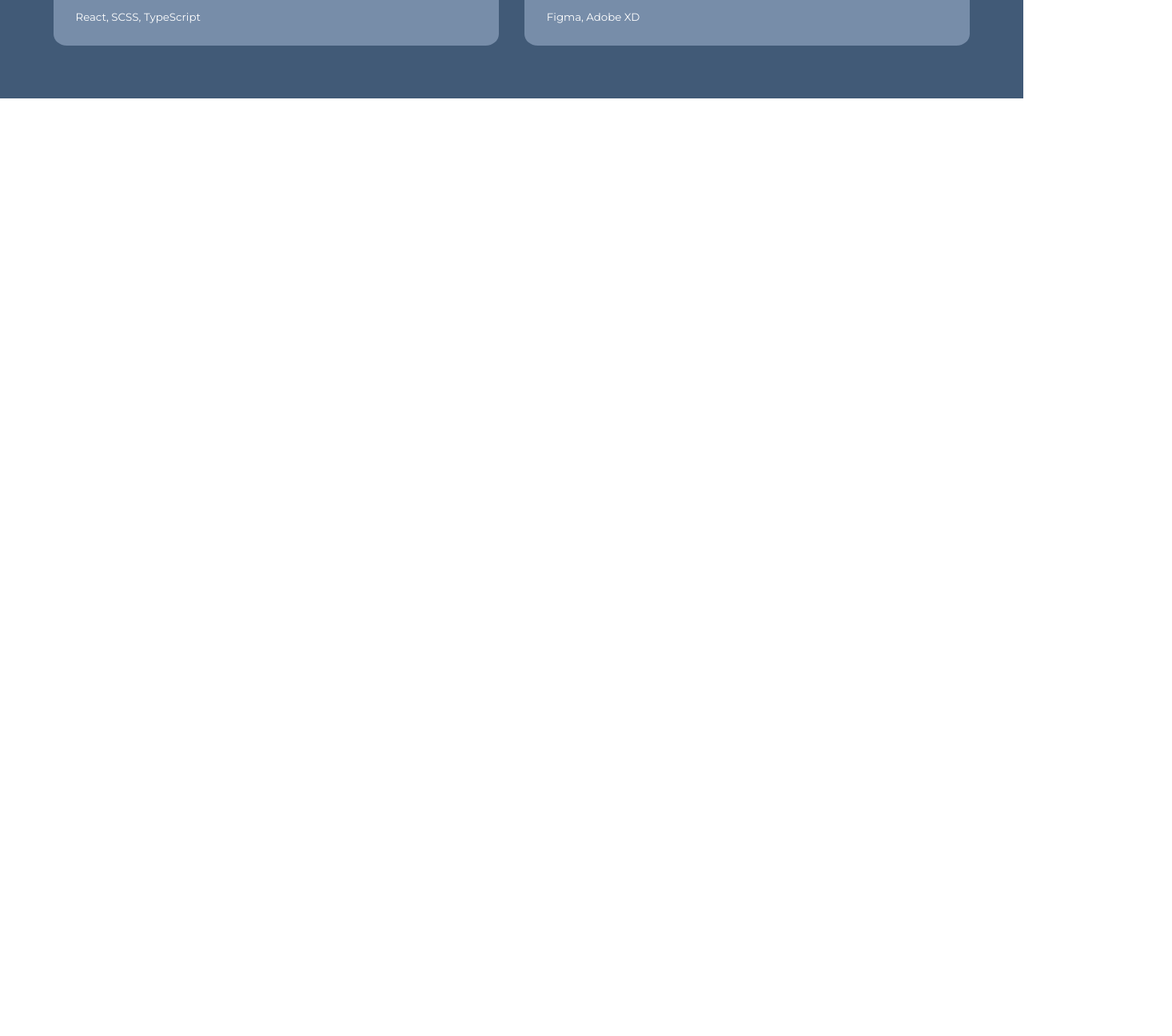
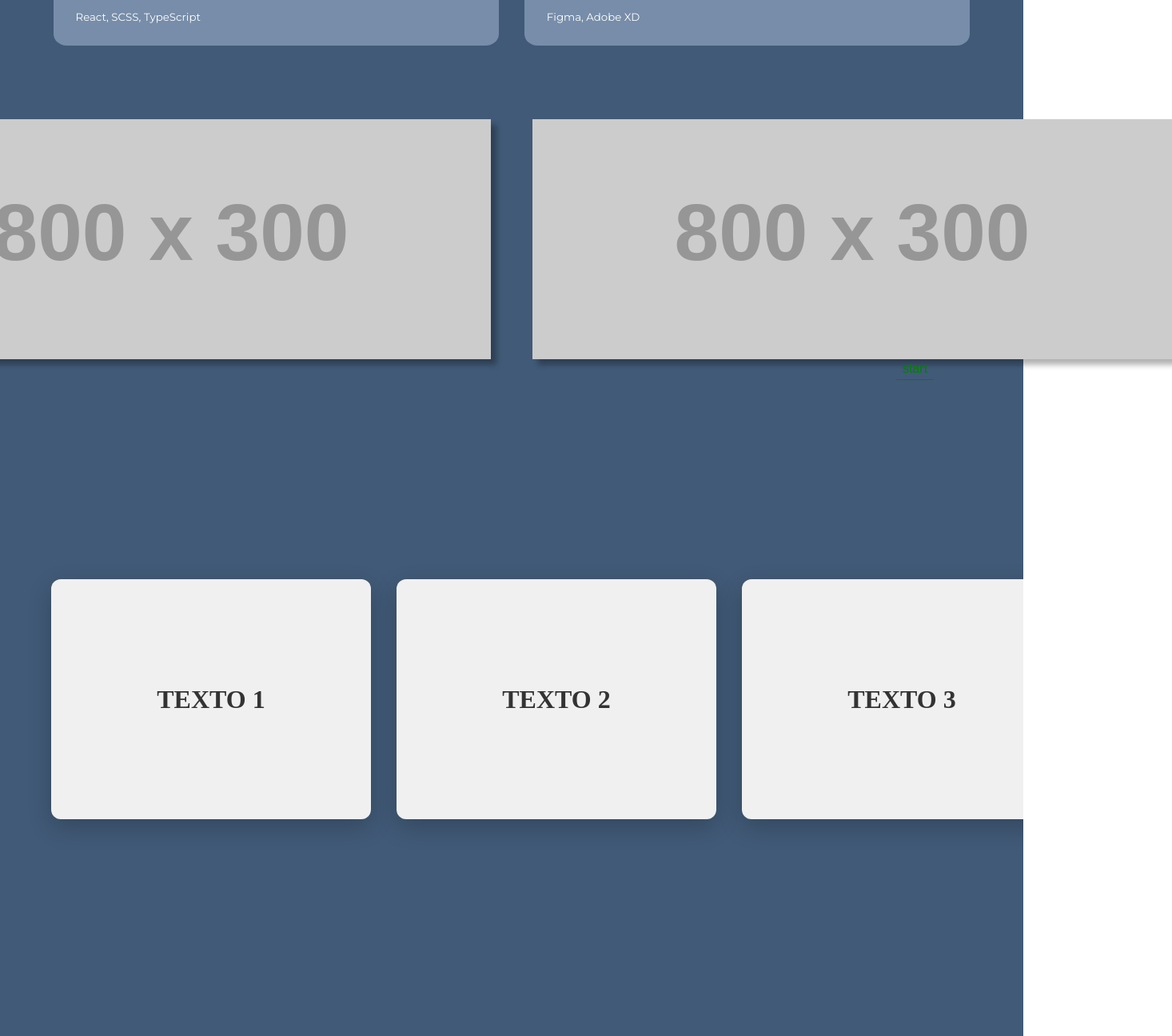
Before and after one commit to BarucCarrillo/portafolio-baruc, a React (Vite) app: page / in a window 1280 px wide. Shown: the part 680-1975 px from the top of the page at 80% size, 1466 px wide, since content can reach past the window. Before the commit the page ends 803 px from the top, so only its background shows below. Built offline with nearby package versions, Linux system fonts and the light colour scheme.

Commit message:
seccion multimedia, animacion gsap

```diff
--- /dev/null
+++ b/src/components/CarouselText/CarouselText.tsx
@@ -0,0 +1,58 @@
+import { useRef, useLayoutEffect } from 'react';
+import gsap from 'gsap';
+import ScrollTrigger from 'gsap/ScrollTrigger';
+import './carousel-text.scss'; // Tu archivo de estilos (modificado abajo)
+
+gsap.registerPlugin(ScrollTrigger);
+
+const prueba = [
+    "TEXTO 1", "TEXTO 2", "TEXTO 3", "TEXTO 4",
+    "TEXTO 5", "TEXTO 6", "TEXTO 7", "TEXTO 8",
+    "TEXTO 9", "TEXTO 10", "TEXTO 11"
+];
+
+export const CarouselText = () => {
+    const componentRef = useRef<HTMLDivElement>(null); // Referencia al contenedor principal (Wrapper)
+    const sliderRef = useRef<HTMLDivElement>(null);    // Referencia a la tira larga (Container)
+
+    useLayoutEffect(() => {
+        let ctx = gsap.context(() => {
+            if (!sliderRef.current || !componentRef.current) return;
+
+            // Calculamos cuánto se debe mover la tira
+            // Total ancho del slider - ancho de la pantana
+            const totalWidth = sliderRef.current.scrollWidth;
+            const windowWidth = window.innerWidth;
+            const amountToScroll = totalWidth - windowWidth;
+
+            gsap.to(sliderRef.current, {
+                x: -amountToScroll, // Movemos hacia la izquierda
+                ease: "none", // Importante para que el scroll se sienta natural
+                scrollTrigger: {
+                    trigger: componentRef.current,
+                    start: "top top", // Empieza cuando el top del elemento toca el top de la ventana
+                    end: `+=${amountToScroll}`, // La duración del scroll es igual al ancho del contenido
+                    pin: true, // "Congela" el contenedor verticalmente mientras dura la animación
+                    scrub: 1, // Suaviza la animación vinculándola al scroll (1 segundo de delay)
+                    invalidateOnRefresh: true, // Recalcula si cambias el tamaño de ventana
+                    markers: true // Descomenta esto si necesitas depurar
+                }
+            });
+
+        }, componentRef); // Scope para limpieza automática
+
+        return () => ctx.revert(); // Limpieza al desmontar
+    }, []);
+
+    return (
+        <div className="section-carousel-text" ref={componentRef}>
+            <div className="carousel-track" ref={sliderRef}>
+                {prueba.map((texto, index) => (
+                    <div key={index} className="carousel-card">
+                        <p>{texto}</p>
+                    </div>
+                ))}
+            </div>
+        </div>
+    );
+};
--- /dev/null
+++ b/src/components/CarouselText/carousel-text.scss
@@ -0,0 +1,39 @@
+@use "/src/styles/variables.scss" as var;
+@use "/src/styles/colors.scss" as colors;
+
+.section-carousel-text {
+    width: 100%;
+    height: 100vh;
+    overflow: hidden;
+    display: flex;
+    align-items: center;
+
+    .carousel-track {
+        display: flex;
+        flex-wrap: nowrap;
+        gap: 2rem;
+        padding: 0 5vw;
+        width: max-content;
+    }
+
+    .carousel-card {
+        min-width: 400px;
+        height: 300px;
+        background: #f0f0f0;
+        border-radius: 12px;
+        display: flex;
+        justify-content: center;
+        align-items: center;
+        font-size: 2rem;
+        font-weight: bold;
+        color: #333;
+        box-shadow: 0 10px 30px rgba(0, 0, 0, 0.2);
+
+        transition: transform 0.3s ease;
+
+        &:hover {
+            transform: scale(1.05);
+            background: colors.$white;
+        }
+    }
+}
--- /dev/null
+++ b/src/components/ImgMultimedia/ImgMultimedia.tsx
@@ -0,0 +1,15 @@
+import './img-multimedia.scss'
+
+interface ImgMultimediaProps {
+    img1?: string;
+    img2?:string;
+}
+
+export const ImgMultimedia = ({ img1 = 'https://placehold.co/800x300', img2 = "https://placehold.co/800x300"}: ImgMultimediaProps) => {
+    return(
+        <div className='section-img-multimedia'>
+            <img src={img1} alt="" className='img'/>
+            <img src={img2} alt="" className='img'/>
+        </div>
+    );
+}
--- /dev/null
+++ b/src/components/ImgMultimedia/img-multimedia.scss
@@ -0,0 +1,12 @@
+@use "/src/styles/variables.scss" as var;
+@use "/src/styles/fonts.scss" as fonts;
+@use "/src/styles/colors.scss" as colors;
+
+.section-img-multimedia{
+    display: flex;
+    justify-content: center;
+    .img{
+        margin: 2%;
+        box-shadow: fonts.px_to_vw(10) fonts.px_to_vw(10) fonts.px_to_vw(10) rgba(0, 0, 0, 0.3);
+    }
+}
--- a/src/views/Index/Index.tsx
+++ b/src/views/Index/Index.tsx
@@ -1,11 +1,13 @@
 import { Banner } from "../../components/Banner/Banner";
 import { ExperienceSection } from "./ExperienceSection/ExperienceSection";
+import { MultimediaSection } from "./MultimediaSection/MultimediaSection";
 
 export const Index = () => {
     return(
         <section className=''>
             <Banner />
             <ExperienceSection />
+            <MultimediaSection />
         </section>
     );
 }
--- /dev/null
+++ b/src/views/Index/MultimediaSection/MultimediaSection.tsx
@@ -0,0 +1,13 @@
+import './multimedia-section.scss'
+import { CarouselText } from "../../../components/CarouselText/CarouselText";
+import { ImgMultimedia } from "../../../components/ImgMultimedia/ImgMultimedia";
+
+export const MultimediaSection = () => {
+    return (
+        <section className='section-multimedia-section'>
+            <ImgMultimedia />
+            <CarouselText />
+            <ImgMultimedia />
+        </section>
+    );
+}
--- /dev/null
+++ b/src/views/Index/MultimediaSection/multimedia-section.scss
@@ -0,0 +1,7 @@
+@use "/src/styles/variables.scss" as var;
+@use "/src/styles/fonts.scss" as fonts;
+@use "/src/styles/colors.scss" as colors;
+
+.section-multimedia-section{
+    background-color: colors.$bg_1_color;
+}
```
